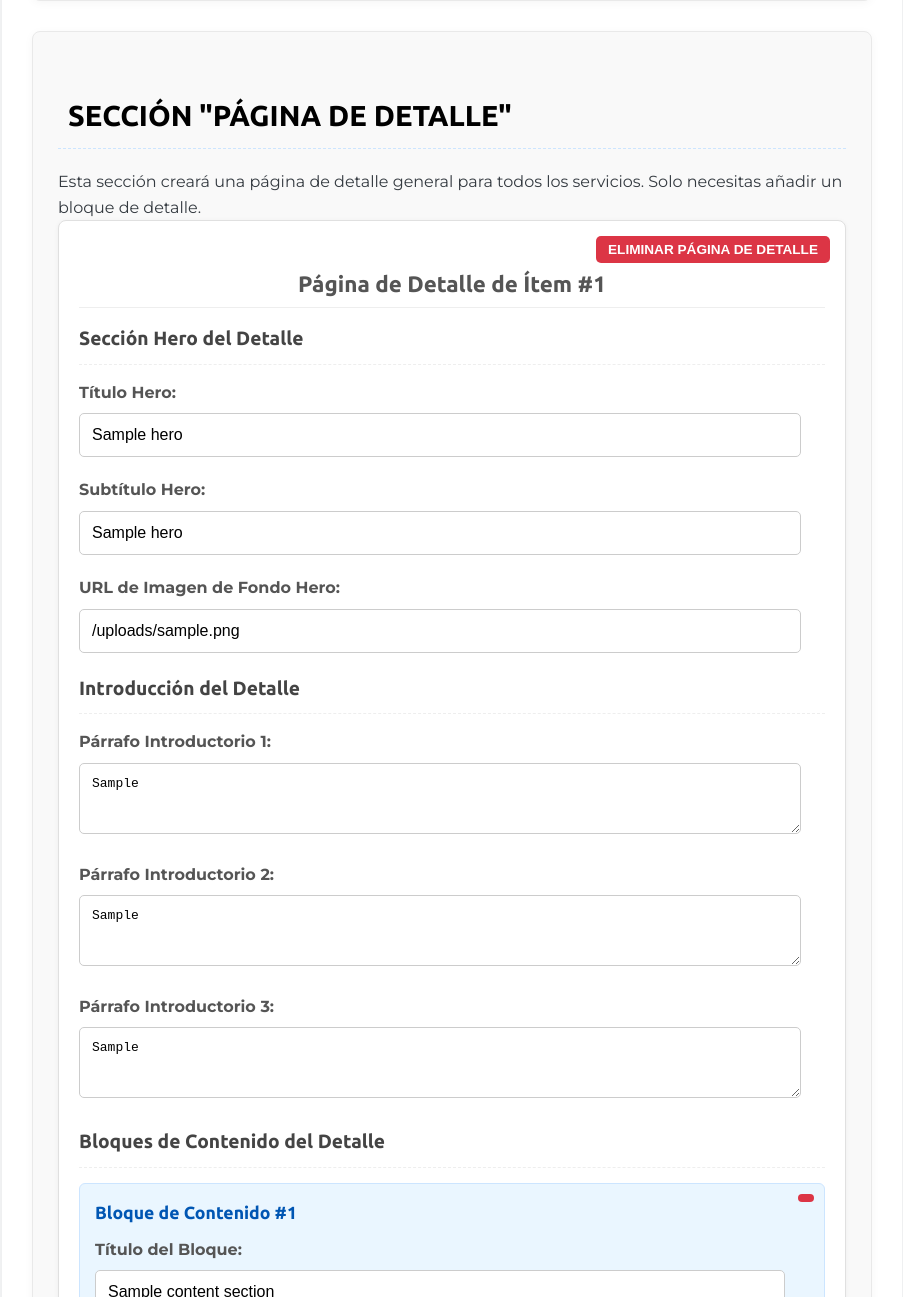
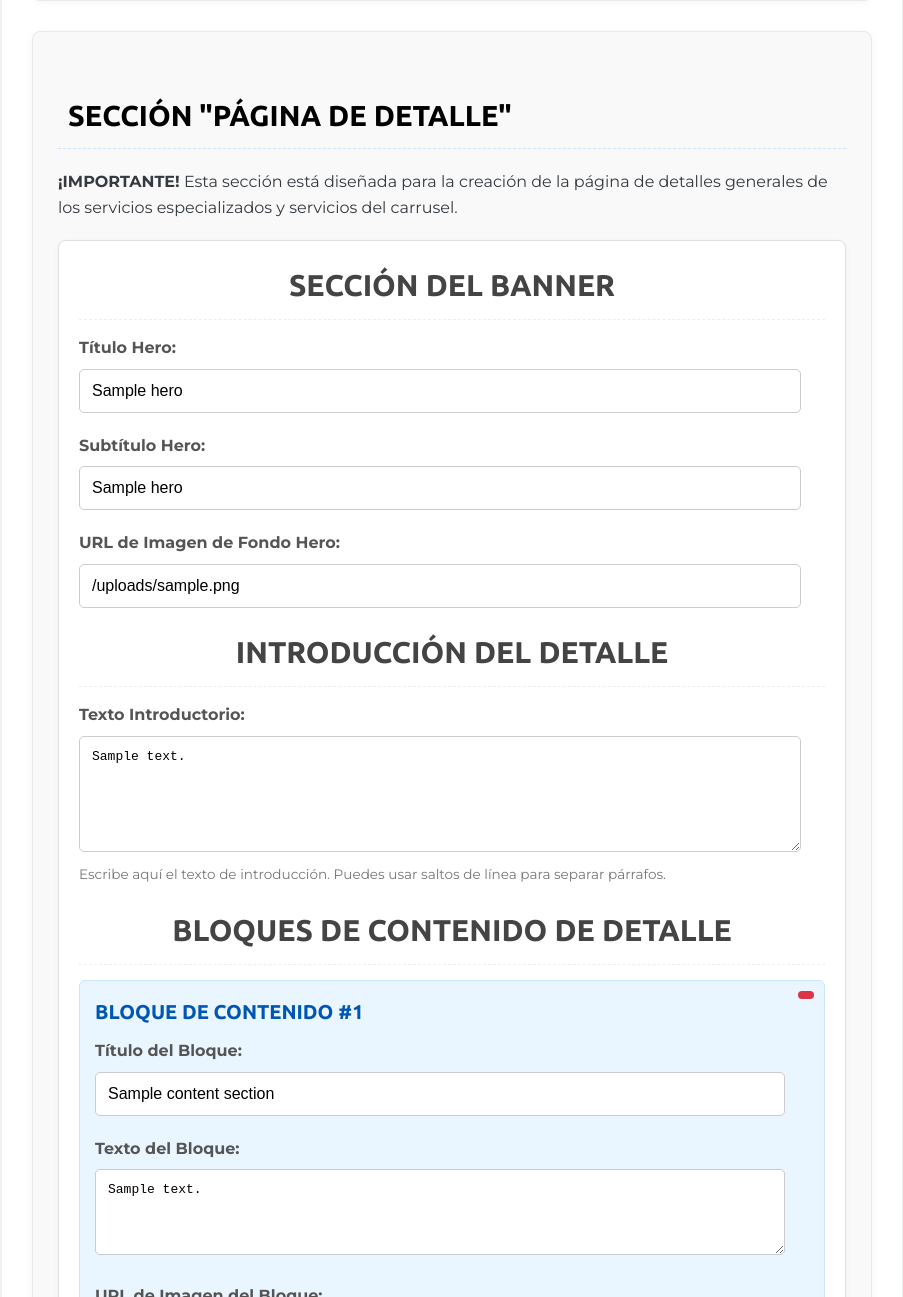
Before and after one commit to Erick230502/weblis, a Node server app: template views/admin/new.ejs in a window 1280 px wide. Shown: the part 5203-6500 px from the top of the page, without its empty margins (188-1091 px from the left). Run offline with Node 20, Linux system fonts and the light colour scheme; the template is opened without the code that fills it: most values are stand-ins (such as "Sample title", 1, 10 or a date in 2020); some libraries are stand-ins or nearby versions.

Commit message:
Formulario new listo

```diff
--- a/routes/adminRoutes.js
+++ b/routes/adminRoutes.js
@@ -186,9 +186,7 @@ router.get('/profiles/new', isAuthenticated, (req, res) => {
                     backgroundImage: 'ruta/a/imagen-hero.jpg'
                 },
                 intro: {
-                    paragraph1: 'Ofrecemos prendas de protección personal diseñadas para acompañar al personal operativo en cada escenario crítico: lluvia, baja visibilidad, contacto exterior o intervención de emergencia.',
-                    paragraph2: 'Nuestras soluciones combinan resistencia, funcionalidad y diseño inteligente, ideales para brigadas de protección civil y cualquier equipo que necesite actuar con seguridad, confianza y libertad de movimiento.',
-                    paragraph3: 'Cada prenda está pensada para responder cuando más se necesita, cumpliendo con exigencias técnicas reales y cuidando cada detalle: materiales duraderos, estampados reflectantes, sellado profesional y confección de alta calidad.'
+                    text: 'Ofrecemos prendas de protección personal diseñadas para acompañar al personal operativo en cada escenario crítico: lluvia, baja visibilidad, contacto exterior o intervención de emergencia.\n\nNuestras soluciones combinan resistencia, funcionalidad y diseño inteligente, ideales para brigadas de protección civil y cualquier equipo que necesite actuar con seguridad, confianza y libertad de movimiento.\n\nCada prenda está pensada para responder cuando más se necesita, cumpliendo con exigencias técnicas reales y cuidando cada detalle: materiales duraderos, estampados reflectantes, sellado profesional y confección de alta calidad.'
                 },
                 // Aquí se define el array con los bloques de contenido
                 contentSections: [
--- a/views/admin/new.ejs
+++ b/views/admin/new.ejs
@@ -185,7 +185,7 @@
 
         <section class="section-card">
             <h2><i class="fas fa-file-alt"></i> SECCIÓN "PÁGINA DE DETALLE"</h2>
-    <p>Esta sección creará una página de detalle general para todos los servicios. Solo necesitas añadir un bloque de detalle.</p>
+            <p style="margin-bottom: 20px;"><strong>¡IMPORTANTE!</strong> Esta sección está diseñada para la creación de la página de detalles generales de los servicios especializados y servicios del carrusel.</p>
             <div id="item-details-container">
                 <% if (profile && profile.itemDetails && profile.itemDetails.length > 0) { %>
                     <% profile.itemDetails.forEach(function(itemDetail, index) { %>
--- a/views/admin/partials/detailContentBlock.ejs
+++ b/views/admin/partials/detailContentBlock.ejs
@@ -1,5 +1,5 @@
 <div class="detail-content-block">
-    <h5>Bloque de Contenido #<%= contentIndex + 1 %></h5>
+    <h5 style="font-size:20px">BLOQUE DE CONTENIDO #<%= contentIndex + 1 %></h5>
     <button type="button" class="remove-item-button"><i class="fas fa-trash-alt"></i></button>
     <div class="form-group">
         <label for="itemDetails_<%= mainIndex %>_contentSections_<%= contentIndex %>_title">Título del Bloque:</label>
--- a/views/admin/partials/detailItemBlock.ejs
+++ b/views/admin/partials/detailItemBlock.ejs
@@ -1,9 +1,6 @@
 <div class="dynamic-item-block detail-item-section card mb-3">
     <div class="card-body">
-        <h3>Página de Detalle de Ítem #<%= mainIndex + 1 %></h3>
-        <button type="button" class="remove-item-button btn btn-danger btn-sm"><i class="fas fa-trash-alt"></i> Eliminar Página de Detalle</button>
-
-        <h4><i class="fas fa-heading"></i> Sección Hero del Detalle</h4>
+        <h4 style="font-size:30px; text-align:center"><i class="fa fa-image" style="color: #007bff"></i> SECCIÓN DEL BANNER</h4>
         <div class="form-group">
             <label for="itemDetails_<%= mainIndex %>_hero_title">Título Hero:</label>
             <input type="text" id="itemDetails_<%= mainIndex %>_hero_title" name="itemDetails[<%= mainIndex %>][hero][title]" value="<%= itemDetail.hero ? itemDetail.hero.title : '' %>" class="form-control" required>
@@ -17,21 +14,14 @@
             <input type="text" id="itemDetails_<%= mainIndex %>_hero_backgroundImage" name="itemDetails[<%= mainIndex %>][hero][backgroundImage]" value="<%= itemDetail.hero ? itemDetail.hero.backgroundImage : '' %>" class="form-control">
         </div>
 
-        <h4><i class="fas fa-pencil-alt"></i> Introducción del Detalle</h4>
-        <div class="form-group">
-            <label for="itemDetails_<%= mainIndex %>_intro_paragraph1">Párrafo Introductorio 1:</label>
-            <textarea id="itemDetails_<%= mainIndex %>_intro_paragraph1" name="itemDetails[<%= mainIndex %>][intro][paragraph1]" rows="3" class="form-control"><%= itemDetail.intro ? itemDetail.intro.paragraph1 : '' %></textarea>
-        </div>
-        <div class="form-group">
-            <label for="itemDetails_<%= mainIndex %>_intro_paragraph2">Párrafo Introductorio 2:</label>
-            <textarea id="itemDetails_<%= mainIndex %>_intro_paragraph2" name="itemDetails[<%= mainIndex %>][intro][paragraph2]" rows="3" class="form-control"><%= itemDetail.intro ? itemDetail.intro.paragraph2 : '' %></textarea>
-        </div>
-        <div class="form-group">
-            <label for="itemDetails_<%= mainIndex %>_intro_paragraph3">Párrafo Introductorio 3:</label>
-            <textarea id="itemDetails_<%= mainIndex %>_intro_paragraph3" name="itemDetails[<%= mainIndex %>][intro][paragraph3]" rows="3" class="form-control"><%= itemDetail.intro ? itemDetail.intro.paragraph3 : '' %></textarea>
-        </div>
+        <h4 style="font-size:30px; text-align:center"><i class="fas fa-pencil-alt" style="color:#007bff"></i> INTRODUCCIÓN DEL DETALLE</h4>
+            <div class="form-group">
+                <label for="itemDetails_<%= mainIndex %>_intro_text">Texto Introductorio:</label>
+                <textarea id="itemDetails_<%= mainIndex %>_intro_text" name="itemDetails[<%= mainIndex %>][intro][text]" rows="6" class="form-control"><%= itemDetail.intro ? itemDetail.intro.text : '' %></textarea>
+                <small>Escribe aquí el texto de introducción. Puedes usar saltos de línea para separar párrafos.</small>
+            </div>
 
-        <h4><i class="fas fa-file-text"></i> Bloques de Contenido del Detalle</h4>
+        <h4 style="font-size:30px; text-align:center"><i class="fas fa-file-text" style= "color:#007bff"></i> BLOQUES DE CONTENIDO DE DETALLE</h4>
         <div id="item-details-content-sections-container-<%= mainIndex %>">
             <% if (itemDetail.contentSections && itemDetail.contentSections.length > 0) { %>
                 <% itemDetail.contentSections.forEach(function(block, contentIndex) { %>
@@ -42,7 +32,7 @@
             <% } %>
         </div>
 
-        <h4><i class="fas fa-phone"></i> Información de Contacto del Detalle</h4>
+        <h4 style="font-size:30px; text-align:center"><i class="fas fa-phone" style="color:#007bff"></i> INFORMACIÓN DE CONTACTO</h4>
         <div class="form-group">
             <label for="itemDetails_<%= mainIndex %>_contactInfo_title">Título de Contacto:</label>
             <input type="text" id="itemDetails_<%= mainIndex %>_contactInfo_title" name="itemDetails[<%= mainIndex %>][contactInfo][title]" value="<%= itemDetail.contactInfo ? itemDetail.contactInfo.title : '' %>" class="form-control">
```
Also changed, not shown: views/servicio/detail.ejs (+8 -5 lines). Lines whose indentation alone changed are shown as unchanged.
